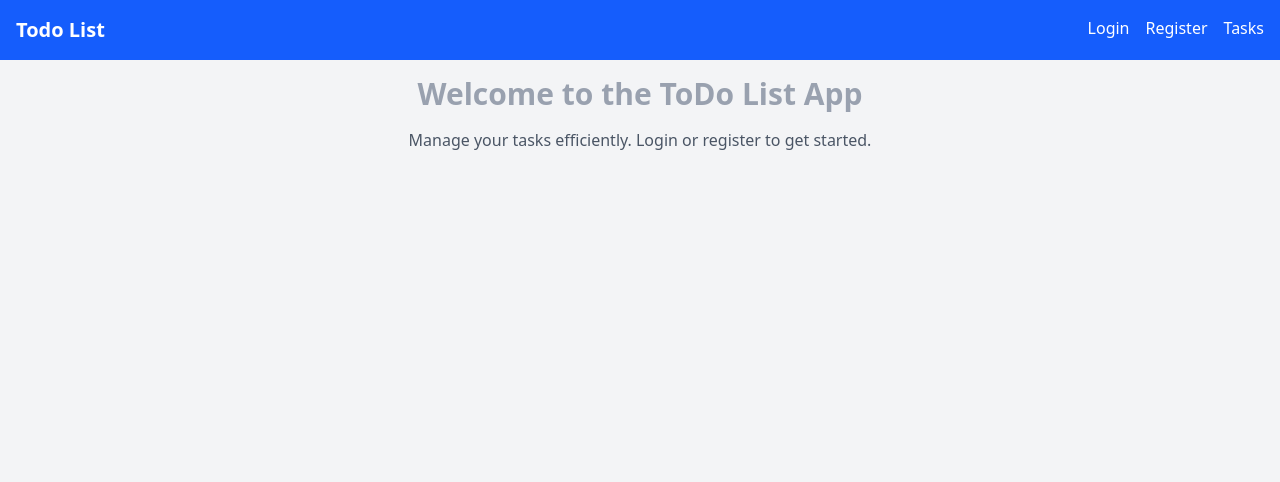
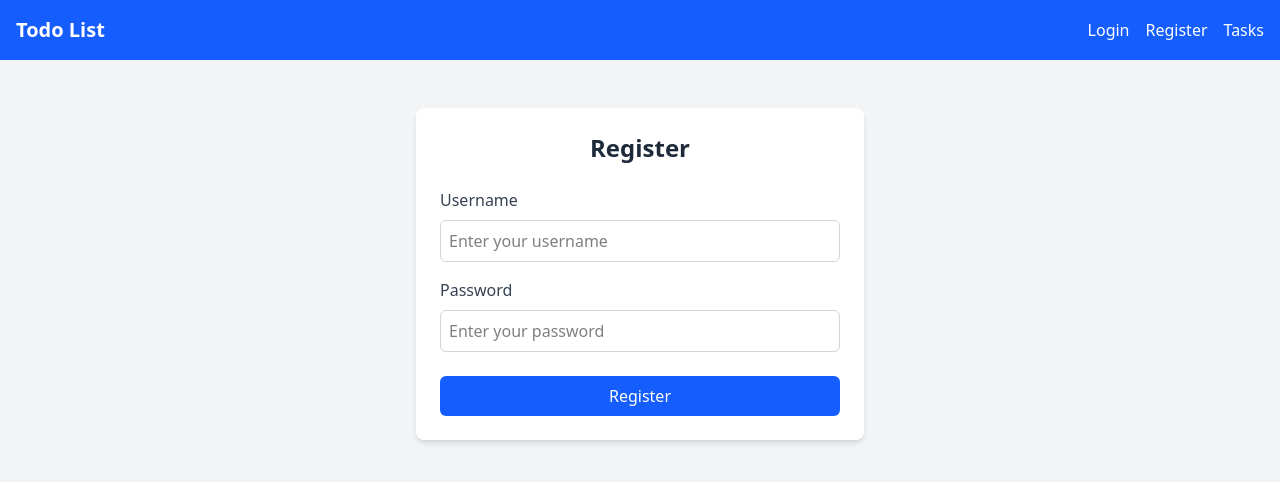
Before and after one commit to ShubhamPawar-3333/Full-Stack-ToDo-List-App, a React (Vite) app in the folder frontend/: page /register in a window 1280 px wide. Shown: the top 482 px of the page. Built offline with nearby package versions, Linux system fonts and the light colour scheme.

Commit message:
Set up React Router for /login, /register, and /tasks routes

```diff
--- a/frontend/src/App.jsx
+++ b/frontend/src/App.jsx
@@ -1,27 +1,45 @@
 import React from 'react'
+import { BrowserRouter, Routes, Route } from 'react-router-dom'
 import Header from './components/Header'
 import { TaskProvider } from './context/TaskContext'
 import { UserProvider } from './context/UserContext'
+import LoginForm from './components/LoginForm'
+import RegisterForm from './components/RegisterForm'
+import TaskList from './components/TaskList'
 
 /**
  * App component serves as the root component of the Todo List Application.
- * @returns {JSX.Element} The main application layout
+ * @returns {JSX.Element} The main application layout with routing
  */
 const App = () => {
   return (
     <UserProvider>
       <TaskProvider>
-        <div className='min-h-screen bg-gray-100'>
+        <BrowserRouter>
+          <div className="min-h-screen bg-gray-100">
             <Header />
-          <main className='container mx-auto p-4'>
-            <h1 className='text-3xl font-bold text-center text-gray-400'>
+            <main className="container mx-auto p-4">
+              <Routes>
+                <Route
+                  path="/"
+                  element={
+                    <>
+                      <h1 className="text-3xl font-bold text-center text-gray-400">
                         Welcome to the ToDo List App
                       </h1>
-            <p className='text-center text-gray-600 mt-4'>
+                      <p className="text-center text-gray-600 mt-4">
                         Manage your tasks efficiently. Login or register to get started.
                       </p>
+                    </>
+                  }
+                />
+                <Route path="/login" element={<LoginForm />} />
+                <Route path="/register" element={<RegisterForm />} />
+                <Route path="/tasks" element={<TaskList />} />
+              </Routes>
             </main>
           </div>
+        </BrowserRouter>
       </TaskProvider>
     </UserProvider>
   )
--- a/frontend/src/components/Header.jsx
+++ b/frontend/src/components/Header.jsx
@@ -1,39 +1,46 @@
 import React, { useState } from 'react'
+import { Link } from 'react-router-dom'
 
+/**
+ * Header component renders a responsive navigation bar with links.
+ * @returns {JSX.Element} A header with navigation menu
+ */
 const Header = () => {
   const [isOpen, setIsOpen] = useState(false)
 
   return (
-    <header className='bg-blue-600 text-white p-4'>
-        <div className='container mx-auto flex justify-between item-center'>
-            <h1 className='text-xl font-bold'>Todo List</h1>
+    <header className="bg-blue-600 text-white p-4">
+      <div className="container mx-auto flex justify-between items-center">
+        <h1 className="text-xl font-bold">Todo List</h1>
         <nav>
-                <button className='md:hidden focus:outline-none'
-                    onClick={() => setIsOpen(!isOpen)}>
-                    <svg className='w-6 h-6'
-                        fill='none'
-                        stroke='currentColor'
-                        viewBox='0 0 24 24'
-                        xmlns="http://www.w3.org/2000/svg">
+          <button
+            onClick={() => setIsOpen(!isOpen)}
+            className="md:hidden focus:outline-none"
+          >
+            <svg
+              className="w-6 h-6"
+              fill="none"
+              stroke="currentColor"
+              viewBox="0 0 24 24"
+              xmlns="http://www.w3.org/2000/svg"
+            >
               <path
-                            strokeLinecap='round'
-                            strokeLinejoin='round'
+                strokeLinecap="round"
+                strokeLinejoin="round"
                 strokeWidth="2"
                 d={isOpen ? 'M6 18L18 6M6 6l12 12' : 'M4 6h16M4 12h16M4 18h16'}
               />
             </svg>
           </button>
-                <ul className={`${
-                    isOpen ? 'block' : 'hidden'
-                } md:flex md:space-x-4 mt-4 md:mt-0` }>
+          <ul className={`${ isOpen ? 'block' : 'hidden' } md:flex md:space-x-4 mt-4 md:mt-0`} >
             <li>
-                        <a href="/login" className='hover:underline'>Login</a>
+              <Link to="/login" className="hover:underline"> Login </Link>
             </li>
             <li>
-                        <a href="/register" className='hover:underline'>Register</a>
+              <Link to="/register" className="hover:underline"> Register </Link>
             </li>
             <li>
-                        <a href="/tasks" className='hover:underline'>Tasks</a>
+              <Link to="/tasks" className="hover:underline"> Tasks </Link>
             </li>
           </ul>
         </nav>
--- /dev/null
+++ b/frontend/src/components/RegisterForm.jsx
@@ -0,0 +1,49 @@
+import React, { useState, useContext } from 'react'
+import { UserContext } from '../context/UserContext'
+
+/**
+ * RegisterForm component renders a form for user registration with username and password fields.
+ * @returns {JSX.Element} A registration form with input fields and a submit button
+ */
+const RegisterForm = () => {
+  const [username, setUsername] = useState('')
+  const [password, setPassword] = useState('')
+  const { login } = useContext(UserContext) // Using login to simulate registration
+
+  const handleSubmit = (e) => {
+    e.preventDefault()
+    // Simulate registration (to be replaced with API call in Phase 4)
+    login(username) // Temporarily use login to update user state
+    setUsername('')
+    setPassword('')
+  }
+
+  return (
+    <div className="max-w-md mx-auto bg-white shadow-md rounded-lg p-6 mt-8">
+      <h2 className="text-2xl font-bold text-gray-800 mb-6 text-center">Register</h2>
+      <form onSubmit={handleSubmit}>
+        <div className="mb-4">
+          <label htmlFor="username" className="block text-gray-700 font-medium mb-2"> Username </label>
+          <input type="text" id="username" value={username} placeholder="Enter your username"
+            onChange={(e) => setUsername(e.target.value)}
+            className="w-full p-2 border border-gray-300 rounded-md focus:outline-none focus:ring-2 focus:ring-blue-500"
+            required/>
+        </div>
+        <div className="mb-6">
+          <label htmlFor="password" className="block text-gray-700 font-medium mb-2"> Password </label>
+          <input type="password" id="password" value={password}
+            onChange={(e) => setPassword(e.target.value)} placeholder="Enter your password"
+            className="w-full p-2 border border-gray-300 rounded-md focus:outline-none focus:ring-2 focus:ring-blue-500"
+            required/>
+        </div>
+        <button type="submit"
+          className="w-full bg-blue-600 text-white py-2 rounded-md hover:bg-blue-700 transition-colors"
+          >
+            Register
+        </button>
+      </form>
+    </div>
+  )
+}
+
+export default RegisterForm
```
Also changed, not shown: 1 other file (tests, documents, lock files or other folders). Lines whose indentation alone changed are shown as unchanged.
